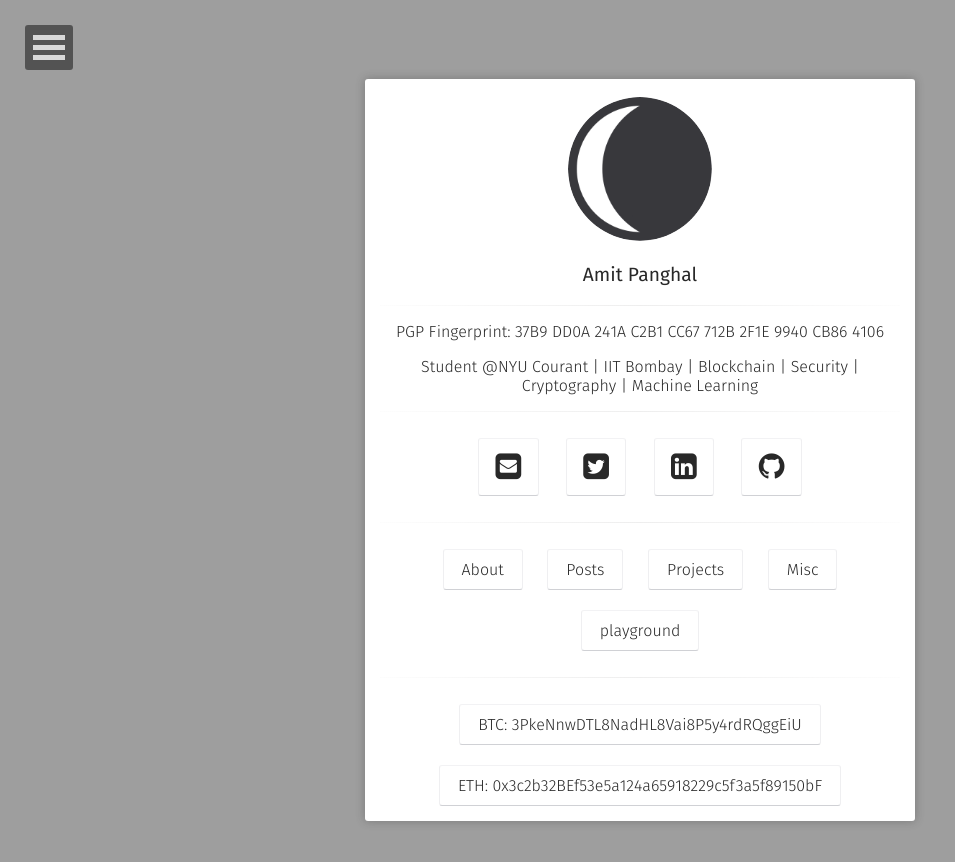
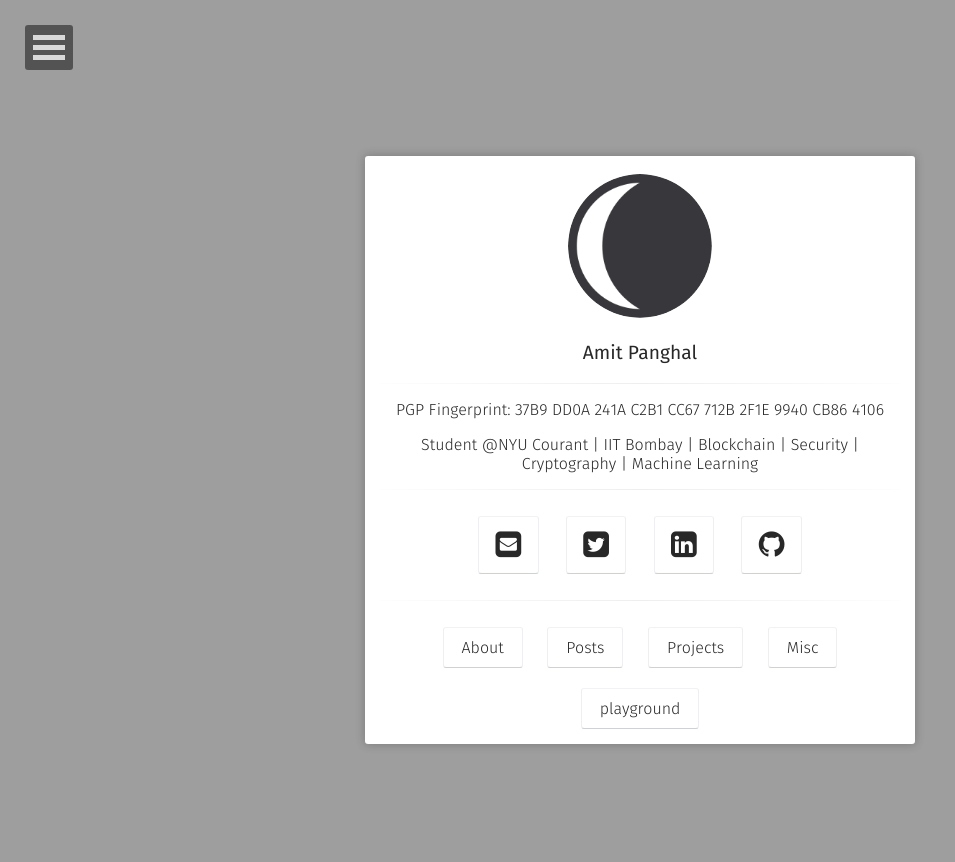
Before and after one commit to panghalamit/panghalamit.github.io, a Jekyll site: the page built from index.html, in a window 1280 px wide. Shown: the top 862 px of the page, without its empty margins (0-955 px from the left). Built offline with Jekyll 4.4.1, drawn with Linux system fonts in a browser that asks for light colours; some web fonts are replaced.

Commit message:
removed addresses

```diff
--- a/_layouts/home.html
+++ b/_layouts/home.html
@@ -53,15 +53,6 @@ layout: compress
                           playground
                         </a>
                  </h3>
-                 <hr class="hr-line">
-                  <h3 class="title">
-                         <a class="btn zoombtn" href="{{ site.url }}">
-                         BTC: 3PkeNnwDTL8NadHL8Vai8P5y4rdRQggEiU
-                         </a>
-                         <a class="btn zoombtn" href="{{ site.url }}">
-                         ETH: 0x3c2b32BEf53e5a124a65918229c5f3a5f89150bF
-                         </a>
-                 </h3>
             </div>
         </div>
     </header>
```
Also changed, not shown: _drafts/demystifying-authentication.md (added, +12 -0 lines).
